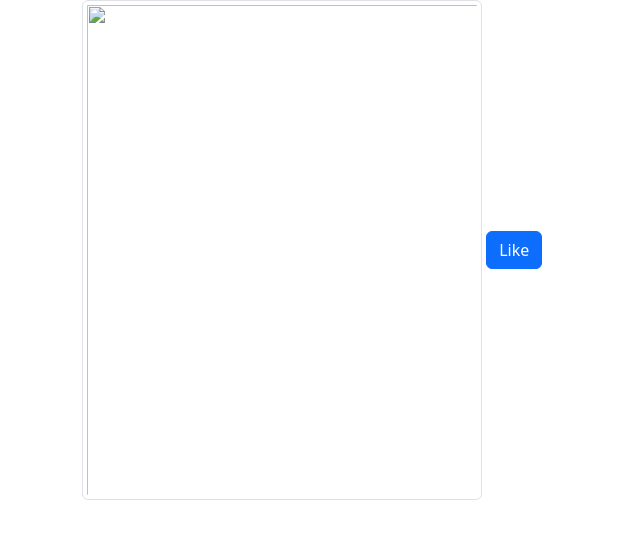
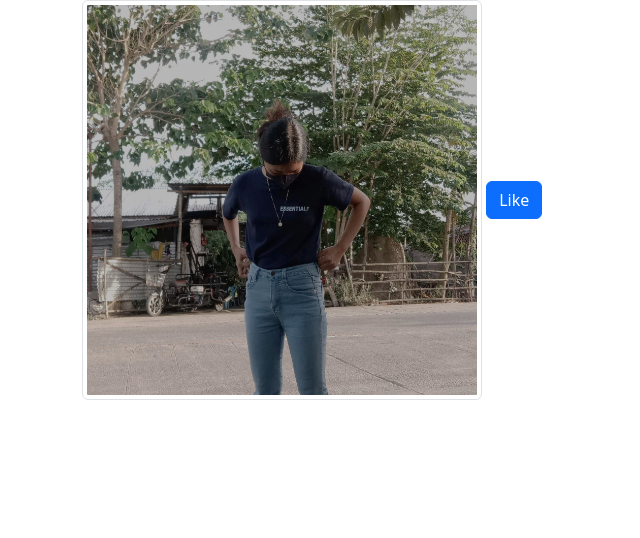
Before and after one commit to HeartDV/HeartDV.github.io, a plain HTML site: page index.html in a window 1280 px wide. Shown: the whole page, without its empty margins (0-640 px from the left). Drawn offline with nearby package versions, Linux system fonts and the light colour scheme.

Commit message:
Update index.html

```diff
--- a/index.html
+++ b/index.html
@@ -9,7 +9,7 @@
       <div class="container">
         <div class="row">
           <div class="col-6">
-            <img src="IMG_20230414_195804_359.jpg" class="img-thumbnail" style="width:400px; height:500px;"/>
+            <img src="heart.jpg" class="img-thumbnail" style="width:400px;height;"/>
             <button class="btn btn-primary" type="button"> Like </button>
 
         </div>
```
